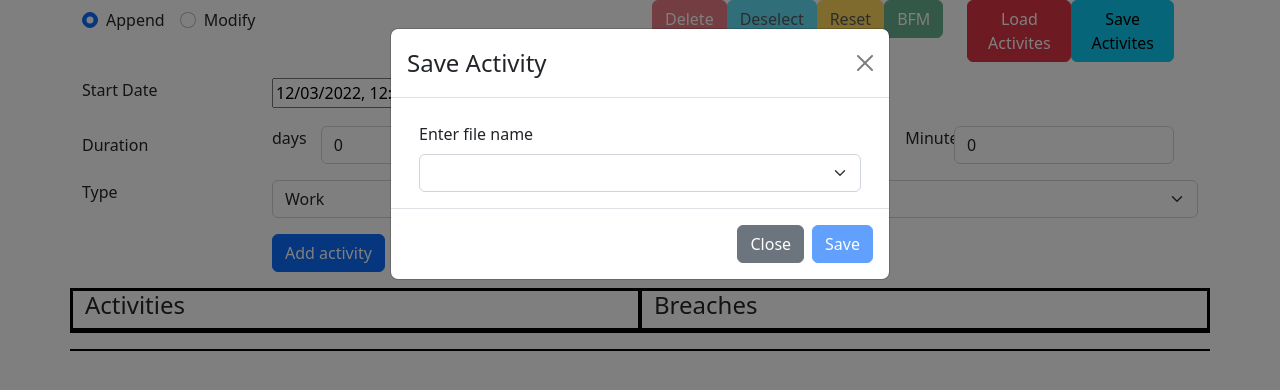
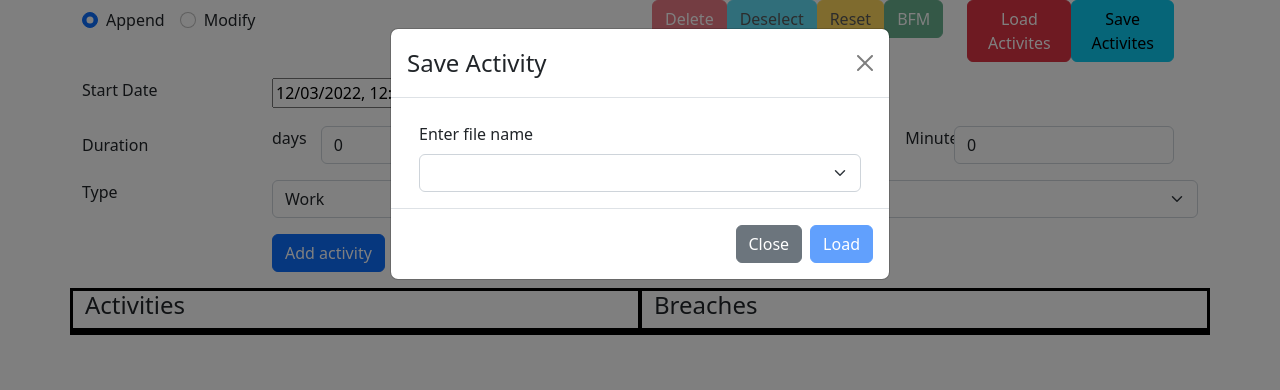
Before and after one commit to empitePasindu/quallogi-visualizer-ui, a React (Create React App) app: page / in a window 1280 px wide. Shown: the top 390 px of the page. Built offline with nearby package versions, Linux system fonts and the light colour scheme.

Commit message:
inegrating all apis

```diff
--- a/src/Activity.ts
+++ b/src/Activity.ts
@@ -85,7 +85,6 @@ export class Activity implements IActivity {
     this.endTime = du.toDateString(du.addSecondsToDate(this.endTime, duration));
     this.endTimeS = du.dateToEpoch(this.endTime);
   }
-
   public static withDuration(id: number, startTime: string, type: ActivityType, duration: Duration = { days: 0, hours: 0, minutes: 0 }): Activity {
     const endTime = du.toDateString(du.addDurationToDate(startTime, duration));
     const durationMs = du.timeDiff(startTime, endTime);
--- a/src/App.tsx
+++ b/src/App.tsx
@@ -39,6 +39,7 @@ function App() {
   const [formInputActivity, setFormInputActivity] = useState<Activity>();
   const [inputOptions, setInputOptions] = useState<ActivityInputOptions>({ append: true, modify: false });
   const [resetForm, setResetForm] = useState(false);
+  const [fullResetTrigger, setFullResetTrigger] = useState(false);
   const [triggerDeleteConfirmation, setTriggerDeleteConfirmation] = useState(false);
 
   const addActivity = (startDate: string, type: ActivityType, duration: Duration) => {
@@ -141,6 +142,7 @@ function App() {
     updateSelectedCounter(null);
     setActivites([]);
     setBreachCounters([]);
+    setFullResetTrigger((trig) => !trig);
   };
 
   //-----------API-----------------
@@ -203,7 +205,7 @@ function App() {
                 </div>
               </div>
               <div className="col">
-                <SaveLoad activities={activities} onActivitesLoaded={setActivites} />
+                <SaveLoad activities={activities} onActivitesLoaded={setActivites} triggerReset={fullResetTrigger} />
               </div>
             </div>
           </div>
@@ -231,7 +233,7 @@ function App() {
             </div>
           </div>
         </div>
-        <div className="row mt-3">
+        <div className="row mb-5">
           <div className="col bg-border">
             <ActivityTimeline
               activities={activities}
--- a/src/Modals.tsx
+++ b/src/Modals.tsx
@@ -133,6 +133,7 @@ export const LoadActivityFileConfirmation = (props: { fileNames: string[]; trigg
 
   useEffect(() => {
     setFileNames(props.fileNames);
+    if (props.fileNames.length > 0) setSelectedFileName(props.fileNames[0]);
   }, [props.fileNames]);
 
   const handleClose = () => setShow(false);
@@ -168,7 +169,7 @@ export const LoadActivityFileConfirmation = (props: { fileNames: string[]; trigg
           }}
           disabled={selectedFileName.length === 0}
         >
-          Save
+          Load
         </Button>
       </Modal.Footer>
     </Modal>
--- a/src/SaveLoad.tsx
+++ b/src/SaveLoad.tsx
@@ -1,4 +1,4 @@
-import { useEffect, useState } from 'react';
+import { useEffect, useRef, useState } from 'react';
 import { Button } from 'react-bootstrap';
 import { toast } from 'react-toastify';
 import { Activity, IBaseActivity } from './Activity';
@@ -6,11 +6,20 @@ import { dateToEpoch } from './dateUtils';
 import { LoadActivityFileConfirmation, SaveActivityAsFileConfirmation } from './Modals';
 import { getActivityFileNames, getActivityList, saveActivitiesList } from './service/FatigueApi';
 
-export const SaveLoad = (props: { activities: IBaseActivity[]; onActivitesLoaded: (activities: Activity[]) => void }) => {
+export const SaveLoad = (props: { triggerReset: boolean; activities: IBaseActivity[]; onActivitesLoaded: (activities: Activity[]) => void }) => {
   const [triggerSave, setTriggerSave] = useState(false);
   const [triggerLoad, setTriggerLoad] = useState(true);
   /**activity list file names */
   const [fileNames, setFileNames] = useState<string[]>([]);
+  const [selectedFileName, setSelectedFileName] = useState('');
+  const resetPrevRef = useRef(false);
+
+  useEffect(() => {
+    if (resetPrevRef.current !== props.triggerReset) {
+      setSelectedFileName('');
+      resetPrevRef.current = props.triggerReset;
+    }
+  }, [props.triggerReset]);
 
   const showLoadActivities = () => {
     getActivityFileNames()
@@ -27,8 +36,10 @@ export const SaveLoad = (props: { activities: IBaseActivity[]; onActivitesLoaded
   const loadActivities = (fileName: string) => {
     getActivityList(fileName)
       .then((baseActivities) => {
+        console.log('base activities', baseActivities);
         props.onActivitesLoaded(mapBaseActivities(baseActivities));
         toast.success('Load Activities success');
+        setSelectedFileName(fileName);
       })
       .catch((error) => {
         toast.error('Load Activities Failed');
@@ -39,10 +50,11 @@ export const SaveLoad = (props: { activities: IBaseActivity[]; onActivitesLoaded
   const mapBaseActivities = (baseActivities: IBaseActivity[]): Activity[] => {
     //add epochTime(=startTimeS) variable and sort list using it
     const sortedBaseActivities = baseActivities.map((act) => ({ ...act, startTimeS: dateToEpoch(act.startTime) })).sort((a, b) => a.startTimeS - b.startTimeS);
-    const lastActivityIndex = baseActivities.length;
+    const lastActivityIndex = baseActivities.length - 1;
 
     return sortedBaseActivities.map((bActivity, index) => {
       if (index < lastActivityIndex) {
+        if (!sortedBaseActivities[index + 1]) console.log('invalid activity at ', index + 1);
         return Activity.withEndTime(index, bActivity.startTime, bActivity.type, sortedBaseActivities[index + 1].startTime);
       } else {
         return Activity.asLastActivity(index, bActivity.startTime, bActivity.type);
@@ -77,7 +89,7 @@ export const SaveLoad = (props: { activities: IBaseActivity[]; onActivitesLoaded
         </Button>
       </div>
       <SaveActivityAsFileConfirmation trigger={triggerSave} onConfirmation={saveActivities} />
-      <LoadActivityFileConfirmation trigger={triggerLoad} fileNames={fileNames} onConfirmation={saveActivities} />
+      <LoadActivityFileConfirmation trigger={triggerLoad} fileNames={fileNames} onConfirmation={loadActivities} />
     </>
   );
 };
--- a/src/service/FatigueApi.ts
+++ b/src/service/FatigueApi.ts
@@ -119,7 +119,7 @@ export async function getActivityFileNames(): Promise<string[]> {
 export async function saveActivitiesList(activities: IBaseActivity[], fileName: string) {
   const response = await fetch(SAVE_ACTIVITY_API, {
     method: 'POST',
-    body: JSON.stringify({ activities: activities, fileName: fileName }),
+    body: JSON.stringify({ activities: activities.map((act): IBaseActivity => ({ startTime: act.startTime, type: act.type })), fileName: fileName }),
     headers: {
       'Content-Type': 'application/json',
     },
@@ -151,7 +151,7 @@ export async function getActivityList(fileName: string): Promise<IBaseActivity[]
 export async function getBFMBreaches(activities: IActivity[]): Promise<BreachResult> {
   const response = await fetch(GET_BREACHES_API, {
     method: 'POST',
-    body: JSON.stringify({ tada: 'tada' }),
+    body: JSON.stringify({ activities: activities.map((act): IBaseActivity => ({ startTime: act.startTime, type: act.type })) }),
     headers: {
       'Content-Type': 'application/json',
     },
```
